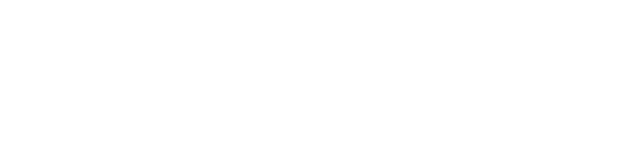
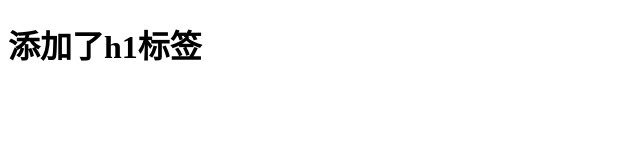
Before and after one commit to Lambert520/demo, a plain HTML site: page 2.html in a window 1280 px wide. Shown: the whole page, without its empty margins (0-640 px from the left). Drawn offline with Linux system fonts and the light colour scheme.

Commit message:
给1.html添加了h1标签

```diff
--- a/2.html
+++ b/2.html
@@ -7,6 +7,6 @@
     <title>第二个页面</title>
 </head>
 <body>
-
+    <h1>添加了h1标签</h1>
 </body>
 </html>
```
